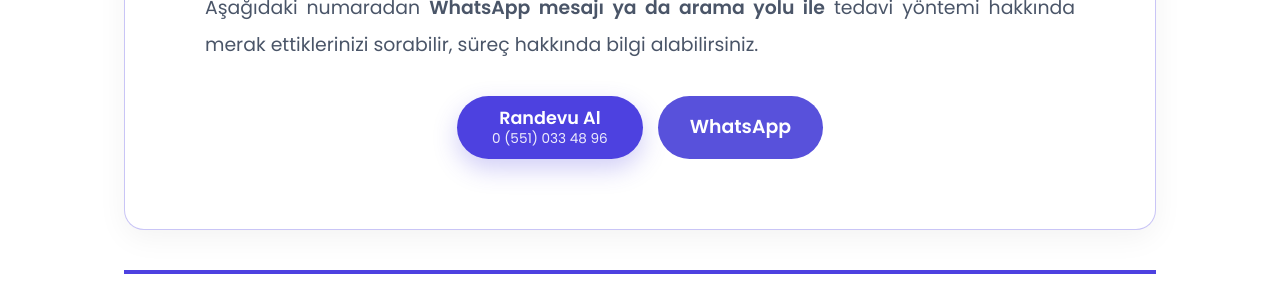
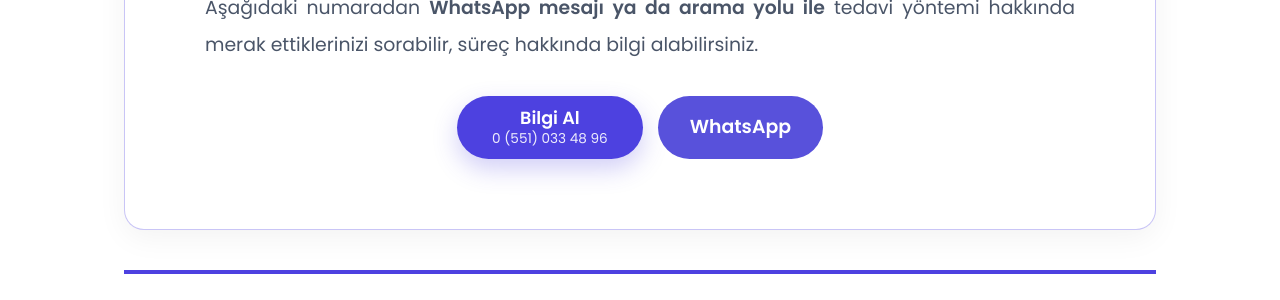
Before and after one commit to ibucgun/ibucgun.github.io, a Jekyll site: the page built from tms.html, in a window 1280 px wide and 900 px high, scrolled down 7681 px. Shown: the part 472-772 px from the top of the window. Built offline with Jekyll 4.4.1, drawn with Linux system fonts in a browser that asks for light colours.

Commit message:
Update tms.html

```diff
--- a/tms.html
+++ b/tms.html
@@ -208,7 +208,7 @@
   </p>
   <div class="cta-buttons">
     <a href="tel:+905510334896" class="btn-double-line" title="Hemen Ara">
-      <span class="btn-main-text">Randevu Al</span>
+      <span class="btn-main-text">Bilgi Al</span>
       <span class="btn-sub-text">0 (551) 033 48 96</span>
     </a>
     <a href="https://wa.me/905510334896" class="btn-whatsapp" title="WhatsApp Mesajı Gönder" rel="noopener">
```
